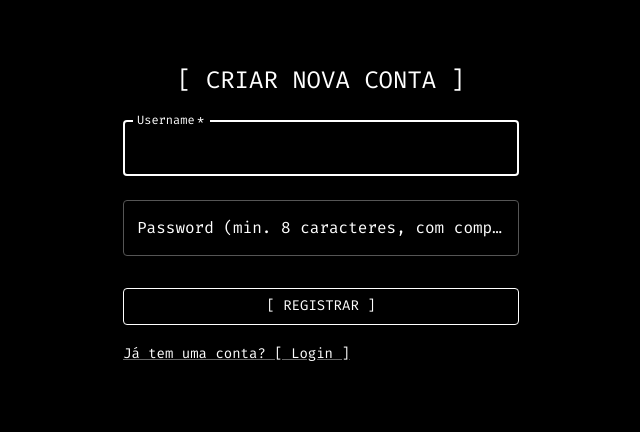
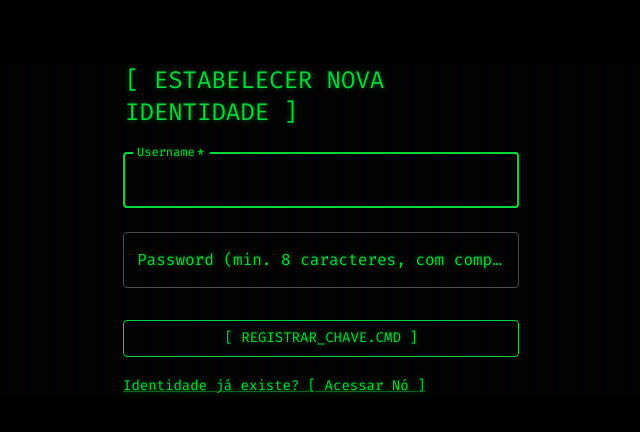
Before and after one commit to iwfet/secure-chat-frontend, a React (Vite) app: page /register in a window 1280 px wide. Shown: the top 432 px of the page, without its empty margins (319-959 px from the left). Built offline with nearby package versions, Linux system fonts and the light colour scheme.

Commit message:
mais seguranca

```diff
--- a/index.html
+++ b/index.html
@@ -1,10 +1,12 @@
 <!doctype html>
 <html lang="en">
 <head>
+    <meta charset="UTF-8"/>
     <meta charset="UTF-8" />
-    <link rel="icon" type="image/svg+xml" href="/vite.svg" />
+    <link rel="icon" type="image/svg+xml" href="/icon-192.png" />
     <meta name="viewport" content="width=device-width, initial-scale=1.0" />
-    <title>Vite + React + TS</title>
+    <link rel="manifest" href="/manifest.json" />
+    <title>S-Terminal :: E2EE Comms</title>
     <link rel="preconnect" href="https://fonts.googleapis.com">
     <link rel="preconnect" href="https://fonts.gstatic.com" crossorigin>
     <link href="https://fonts.googleapis.com/css2?family=Fira+Code&display=swap" rel="stylesheet">
--- a/src/components/Sidebar.tsx
+++ b/src/components/Sidebar.tsx
@@ -155,7 +155,7 @@ export const Sidebar = () => {
         >
             <Box p={2}>
                 <Typography variant="h6" gutterBottom>
-                    [ Adicionar Contato ]
+                    [ INJETAR NOVO CONTATO ]
                 </Typography>
                 <TextField
                     fullWidth
@@ -217,7 +217,7 @@ export const Sidebar = () => {
                             alignItems: 'center',
                         }}
                     >
-                        <Typography variant="h6">[ Solicitações Pendentes ]</Typography>
+                        <Typography variant="h6">[ PEDIDOS PENDENTES ]</Typography>
                         <IconButton onClick={fetchData} size="small" title="Recarregar dados">
                             <Refresh />
                         </IconButton>
@@ -267,7 +267,7 @@ export const Sidebar = () => {
                     alignItems: 'center',
                 }}
             >
-                <Typography variant="h6">[ Contatos ]</Typography>
+                <Typography variant="h6">[ CONEXÕES SEGURAS ]</Typography>
                 {(!pendingRequests || pendingRequests.length === 0) && (
                     <IconButton onClick={fetchData} size="small" title="Recarregar dados">
                         <Refresh />
--- a/src/routes/index.tsx
+++ b/src/routes/index.tsx
@@ -37,6 +37,9 @@ function ChatLayout() {
             setInfoModalOpen(true);
             sessionStorage.removeItem('showSecurityInfo');
         }
+        if ('Notification' in window && Notification.permission === 'default') {
+            Notification.requestPermission();
+        }
     }, []);
 
     return (
--- a/src/routes/login.tsx
+++ b/src/routes/login.tsx
@@ -92,10 +92,10 @@ function LoginComponent() {
                         variant="outlined"
                         sx={{ mt: 3, mb: 2 }}
                     >
-                        [ Authenticate ]
+                        [ INICIAR_SESSÃO.EXE ]
                     </Button>
                     <MuiLink component={Link} to="/register" variant="body2">
-                        Não tem uma conta? [ Crie uma ]
+                        Não possui credenciais? [ Criar Identidade ]
                     </MuiLink>
                 </Box>
             </Box>
--- a/src/routes/register.tsx
+++ b/src/routes/register.tsx
@@ -35,16 +35,16 @@ function RegisterComponent() {
         <Container component="main" maxWidth="xs">
             <Box sx={{ mt: 8, display: 'flex', flexDirection: 'column', alignItems: 'center' }}>
                 <Typography component="h1" variant="h5">
-                    [ CRIAR NOVA CONTA ]
+                    [ ESTABELECER NOVA IDENTIDADE ]
                 </Typography>
                 <Box component="form" onSubmit={handleSubmit} sx={{ mt: 1 }}>
                     <TextField margin="normal" required fullWidth id="username" label="Username" name="username" autoFocus />
                     <TextField margin="normal" required fullWidth name="password" label="Password (min. 8 caracteres, com complexidade)" type="password" id="password" />
                     <Button type="submit" fullWidth variant="outlined" sx={{ mt: 3, mb: 2 }}>
-                        [ Registrar ]
+                        [ REGISTRAR_CHAVE.CMD ]
                     </Button>
                     <MuiLink component={Link} to="/login" variant="body2">
-                        Já tem uma conta? [ Login ]
+                        Identidade já existe? [ Acessar Nó ]
                     </MuiLink>
                 </Box>
             </Box>
--- a/src/theme/theme.ts
+++ b/src/theme/theme.ts
@@ -1,35 +1,82 @@
 import { createTheme } from '@mui/material/styles';
+import { CssBaseline } from '@mui/material';
 
-export const hackerTheme = createTheme({
+const hackerTheme = createTheme({
     palette: {
         mode: 'dark',
         primary: {
-            main: '#ffffff',
+            main: '#00ff41', // Verde hacker
         },
         background: {
             default: '#000000',
-            paper: '#1a1a1a',
+            paper: '#0d0d0d',
         },
         text: {
-            primary: '#ffffff',
+            primary: '#00ff41',
             secondary: '#b3b3b3',
+        },
+        error: {
+            main: '#ff415e',
+        },
+        success: {
+            main: '#41ffca',
         },
     },
     typography: {
         fontFamily: '"Fira Code", "Courier New", monospace',
         allVariants: {
-            color: '#ffffff',
+            color: '#00ff41',
+            textShadow: '0 0 5px rgba(0,255,65,0.5)',
+        },
+        h5: {
+            animation: 'glitch 1.5s linear infinite',
+        },
+        h6: {
+            animation: 'glitch 2.5s linear infinite alternate-reverse',
         },
     },
     components: {
+        MuiCssBaseline: {
+            styleOverrides: `
+        @keyframes glitch {
+          2%, 64% { transform: translate(2px, 0) skew(0deg); }
+          4%, 60% { transform: translate(-2px, 0) skew(0deg); }
+          62% { transform: translate(0, 0) skew(5deg); }
+        }
+        body {
+          background-color: #000;
+          overflow: hidden;
+          position: relative;
+        }
+        body::after {
+          content: " ";
+          display: block;
+          position: absolute;
+          top: 0;
+          left: 0;
+          right: 0;
+          bottom: 0;
+          background: linear-gradient(rgba(18, 16, 16, 0) 50%, rgba(0, 0, 0, 0.25) 50%), linear-gradient(90deg, rgba(255, 0, 0, 0.06), rgba(0, 255, 0, 0.02), rgba(0, 0, 255, 0.06));
+          z-index: 2;
+          background-size: 100% 2px, 3px 100%;
+          pointer-events: none;
+          animation: scanlines 2s linear infinite;
+        }
+        @keyframes scanlines {
+          from { background-position: 0 0; }
+          to { background-position: 0 100%; }
+        }
+      `,
+        },
         MuiButton: {
             styleOverrides: {
                 root: {
-                    borderColor: '#ffffff',
-                    color: '#ffffff',
+                    borderColor: '#00ff41',
+                    color: '#00ff41',
                     '&:hover': {
-                        backgroundColor: '#333333',
-                        borderColor: '#ffffff',
+                        backgroundColor: 'rgba(0, 255, 65, 0.1)',
+                        borderColor: '#00ff41',
+                        boxShadow: '0 0 10px #00ff41',
                     },
                 },
             },
@@ -42,11 +89,16 @@ export const hackerTheme = createTheme({
                             borderColor: '#555555',
                         },
                         '&:hover fieldset': {
-                            borderColor: '#ffffff',
+                            borderColor: '#00ff41',
                         },
+                    },
+                    '& .MuiInputLabel-root.Mui-focused': {
+                        color: '#00ff41',
                     },
                 },
             },
         },
     },
 });
+
+export { hackerTheme };
```
Also changed, not shown: src/hooks/useSocket.ts (+30 -2 lines), src/public/manifest.json (added). Lines whose indentation alone changed are shown as unchanged.
